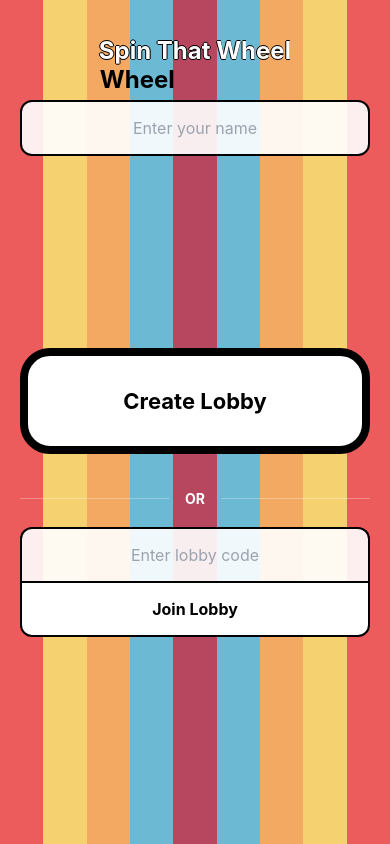
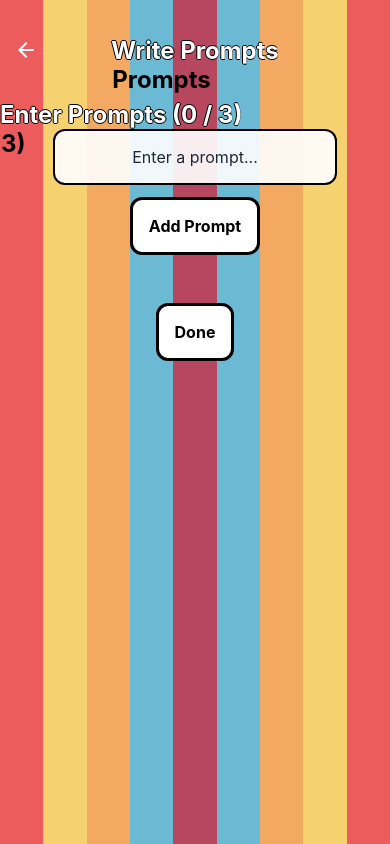
Before and after one commit to JaceRockman/Rulette, a React Native app: screen /PromptWriting in a window 390 px wide. Built offline with nearby package versions, Linux system fonts and the light colour scheme.

Commit message:
Add rule writing and prompt writing

```diff
--- a/App.tsx
+++ b/App.tsx
@@ -7,15 +7,18 @@ import HomeScreen from './src/screens/HomeScreen';
 import LobbyScreen from './src/screens/LobbyScreen';
 import GameScreen from './src/screens/GameScreen';
 import WheelScreen from './src/screens/WheelScreen';
+import RuleWritingScreen from './src/screens/RuleWritingScreen';
+import PromptWritingScreen from './src/screens/PromptWritingScreen';
 import { GameProvider } from './src/context/GameContext';
 import OutlinedText from './src/components/OutlinedText';
-
 
 export type RootStackParamList = {
     Home: undefined;
     Lobby: { code: string };
     Game: undefined;
     Wheel: undefined;
+    RuleWriting: undefined;
+    PromptWriting: undefined;
 };
 
 const Stack = createStackNavigator<RootStackParamList>();
@@ -76,6 +79,22 @@ export default function App() {
                                 headerTitleAlign: 'center',
                             }}
                         />
+                        <Stack.Screen
+                            name="RuleWriting"
+                            component={RuleWritingScreen}
+                            options={{
+                                headerTitle: () => <OutlinedText>Write Rules</OutlinedText>,
+                                headerTitleAlign: 'center',
+                            }}
+                        />
+                        <Stack.Screen
+                            name="PromptWriting"
+                            component={PromptWritingScreen}
+                            options={{
+                                headerTitle: () => <OutlinedText>Write Prompts</OutlinedText>,
+                                headerTitleAlign: 'center',
+                            }}
+                        />
                     </Stack.Navigator>
                 </NavigationContainer>
             </GameProvider>
--- a/src/context/GameContext.tsx
+++ b/src/context/GameContext.tsx
@@ -6,7 +6,9 @@ interface GameContextType {
     currentPlayer: Player | null;
     dispatch: React.Dispatch<GameAction>;
     joinLobby: (code: string, playerName: string) => void;
-    createLobby: (playerName: string) => void;
+    createLobby: (playerName: string, numRules?: number, numPrompts?: number, startingPoints?: number) => void;
+    setNumRules: (num: number) => void;
+    setNumPrompts: (num: number) => void;
     addPrompt: (text: string, category?: string) => void;
     addRule: (text: string) => void;
     startGame: () => void;
@@ -29,7 +31,9 @@ type GameAction =
     | { type: 'SPIN_WHEEL'; payload: StackItem[] }
     | { type: 'UPDATE_POINTS'; payload: { playerId: string; points: number } }
     | { type: 'SET_CURRENT_PLAYER'; payload: string }
-    | { type: 'RESET_GAME' };
+    | { type: 'RESET_GAME' }
+    | { type: 'SET_NUM_RULES'; payload: number }
+    | { type: 'SET_NUM_PROMPTS'; payload: number };
 
 const initialState: GameState = {
     id: '',
@@ -41,6 +45,8 @@ const initialState: GameState = {
     isWheelSpinning: false,
     currentStack: [],
     roundNumber: 0,
+    numRules: 3,
+    numPrompts: 3,
 };
 
 function gameReducer(state: GameState, action: GameAction): GameState {
@@ -111,6 +117,11 @@ function gameReducer(state: GameState, action: GameAction): GameState {
         case 'RESET_GAME':
             return initialState;
 
+        case 'SET_NUM_RULES':
+            return { ...state, numRules: action.payload };
+        case 'SET_NUM_PROMPTS':
+            return { ...state, numPrompts: action.payload };
+
         default:
             return state;
     }
@@ -137,12 +148,12 @@ export function GameProvider({ children }: { children: React.ReactNode }) {
         dispatch({ type: 'SET_CURRENT_PLAYER', payload: player.id });
     };
 
-    const createLobby = (playerName: string) => {
+    const createLobby = (playerName: string, numRules = 3, numPrompts = 3, startingPoints = 20) => {
         const code = Math.random().toString(36).substr(2, 6).toUpperCase();
         const player: Player = {
             id: Math.random().toString(36).substr(2, 9),
             name: playerName,
-            points: 20,
+            points: startingPoints,
             rules: [],
             isHost: true,
         };
@@ -153,9 +164,18 @@ export function GameProvider({ children }: { children: React.ReactNode }) {
             code,
             players: [player],
             currentPlayer: player.id,
+            numRules,
+            numPrompts,
         };
 
         dispatch({ type: 'SET_GAME_STATE', payload: newGameState });
+    };
+
+    const setNumRules = (num: number) => {
+        dispatch({ type: 'SET_NUM_RULES', payload: num });
+    };
+    const setNumPrompts = (num: number) => {
+        dispatch({ type: 'SET_NUM_PROMPTS', payload: num });
     };
 
     const addPrompt = (text: string, category?: string) => {
@@ -257,6 +277,8 @@ export function GameProvider({ children }: { children: React.ReactNode }) {
         dispatch,
         joinLobby,
         createLobby,
+        setNumRules,
+        setNumPrompts,
         addPrompt,
         addRule,
         startGame,
--- a/src/screens/LobbyScreen.tsx
+++ b/src/screens/LobbyScreen.tsx
@@ -44,7 +44,7 @@ export default function LobbyScreen() {
             return;
         }
         startGame();
-        navigation.navigate('Game');
+        navigation.navigate('RuleWriting');
     };
 
     return (
--- /dev/null
+++ b/src/screens/PromptWritingScreen.tsx
@@ -0,0 +1,69 @@
+import React, { useState } from 'react';
+import { View, TextInput, TouchableOpacity, Text, SafeAreaView } from 'react-native';
+import { useNavigation } from '@react-navigation/native';
+import { StackNavigationProp } from '@react-navigation/stack';
+import { RootStackParamList } from '../../App';
+import { useGame } from '../context/GameContext';
+import shared from '../styles/shared';
+import StripedBackground from '../components/StripedBackground';
+import OutlinedText from '../components/OutlinedText';
+
+export default function PromptWritingScreen() {
+    const navigation = useNavigation<StackNavigationProp<RootStackParamList>>();
+    const { gameState, addPrompt } = useGame();
+    const [prompts, setPrompts] = useState<string[]>([]);
+    const [input, setInput] = useState('');
+    const numPrompts = Number(gameState?.numPrompts) || 3;
+
+    const handleAddPrompt = () => {
+        if (input.trim() && prompts.length < numPrompts) {
+            setPrompts([...prompts, input.trim()]);
+            addPrompt(input.trim());
+            setInput('');
+        }
+    };
+
+    const handleDone = () => {
+        navigation.reset({
+            index: 0,
+            routes: [{ name: 'Game' }],
+        });
+    };
+
+    return (
+        <StripedBackground>
+            <SafeAreaView style={shared.container}>
+                <View style={{ paddingTop: 100, alignItems: 'center' }}>
+                    <OutlinedText>Enter Prompts ({prompts.length} / {numPrompts})</OutlinedText>
+                    <TextInput
+                        style={shared.input}
+                        placeholder="Enter a prompt..."
+                        value={input}
+                        onChangeText={setInput}
+                        maxLength={100}
+                    />
+                    <TouchableOpacity
+                        style={shared.button}
+                        onPress={handleAddPrompt}
+                        disabled={!input.trim() || prompts.length >= numPrompts}
+                    >
+                        <Text style={shared.buttonText}>Add Prompt</Text>
+                    </TouchableOpacity>
+                    <View style={{ marginVertical: 16, width: '100%' }}>
+                        {prompts.map((prompt, idx) => (
+                            <Text key={idx} style={{ color: '#000', marginBottom: 4 }}>
+                                {idx + 1}. {prompt}
+                            </Text>
+                        ))}
+                    </View>
+                    <TouchableOpacity
+                        style={shared.button}
+                        onPress={handleDone}
+                    >
+                        <Text style={shared.buttonText}>Done</Text>
+                    </TouchableOpacity>
+                </View>
+            </SafeAreaView>
+        </StripedBackground>
+    );
+}
--- /dev/null
+++ b/src/screens/RuleWritingScreen.tsx
@@ -0,0 +1,67 @@
+import React, { useState } from 'react';
+import { View, TextInput, TouchableOpacity, Text, SafeAreaView } from 'react-native';
+import { useNavigation } from '@react-navigation/native';
+import { StackNavigationProp } from '@react-navigation/stack';
+import { RootStackParamList } from '../../App';
+import { useGame } from '../context/GameContext';
+import shared from '../styles/shared';
+import StripedBackground from '../components/StripedBackground';
+import OutlinedText from '../components/OutlinedText';
+
+export default function RuleWritingScreen() {
+    const navigation = useNavigation<StackNavigationProp<RootStackParamList>>();
+    const { gameState, addRule } = useGame();
+    const [rules, setRules] = useState<string[]>([]);
+    const [input, setInput] = useState('');
+    const numRules = Number(gameState?.numRules) || 3;
+
+    const handleAddRule = () => {
+        if (input.trim()) {
+            setRules([...rules, input.trim()]);
+            addRule(input.trim());
+            setInput('');
+        }
+    };
+
+    const handleContinue = () => {
+        navigation.navigate('PromptWriting');
+    };
+
+    return (
+        <StripedBackground>
+            <SafeAreaView style={shared.container}>
+                <View style={{ paddingTop: 100, alignItems: 'center' }}>
+                    <OutlinedText>Enter Rules ({rules.length} / {numRules})</OutlinedText>
+                    <TextInput
+                        style={shared.input}
+                        placeholder="Enter a rule..."
+                        value={input}
+                        onChangeText={setInput}
+                        maxLength={100}
+                    />
+                    <TouchableOpacity
+                        style={shared.button}
+                        onPress={handleAddRule}
+                        disabled={!input.trim() || rules.length >= numRules}
+                    >
+                        <Text style={shared.buttonText}>Add Rule</Text>
+                    </TouchableOpacity>
+                    <View style={{ marginVertical: 16, width: '100%' }}>
+                        {rules.map((rule, idx) => (
+                            <Text key={idx} style={{ color: '#000', marginBottom: 4 }}>
+                                {idx + 1}. {rule}
+                            </Text>
+                        ))}
+                    </View>
+                    <TouchableOpacity
+                        style={[shared.button, { opacity: rules.length === numRules ? 1 : 0.5 }]}
+                        onPress={handleContinue}
+                        disabled={rules.length !== numRules}
+                    >
+                        <Text style={shared.buttonText}>Done</Text>
+                    </TouchableOpacity>
+                </View>
+            </SafeAreaView>
+        </StripedBackground>
+    );
+}
--- a/src/types/game.ts
+++ b/src/types/game.ts
@@ -30,6 +30,8 @@ export interface GameState {
     isWheelSpinning: boolean;
     currentStack: StackItem[];
     roundNumber: number;
+    numRules: number;
+    numPrompts: number;
 }
 
 export interface StackItem {
```
